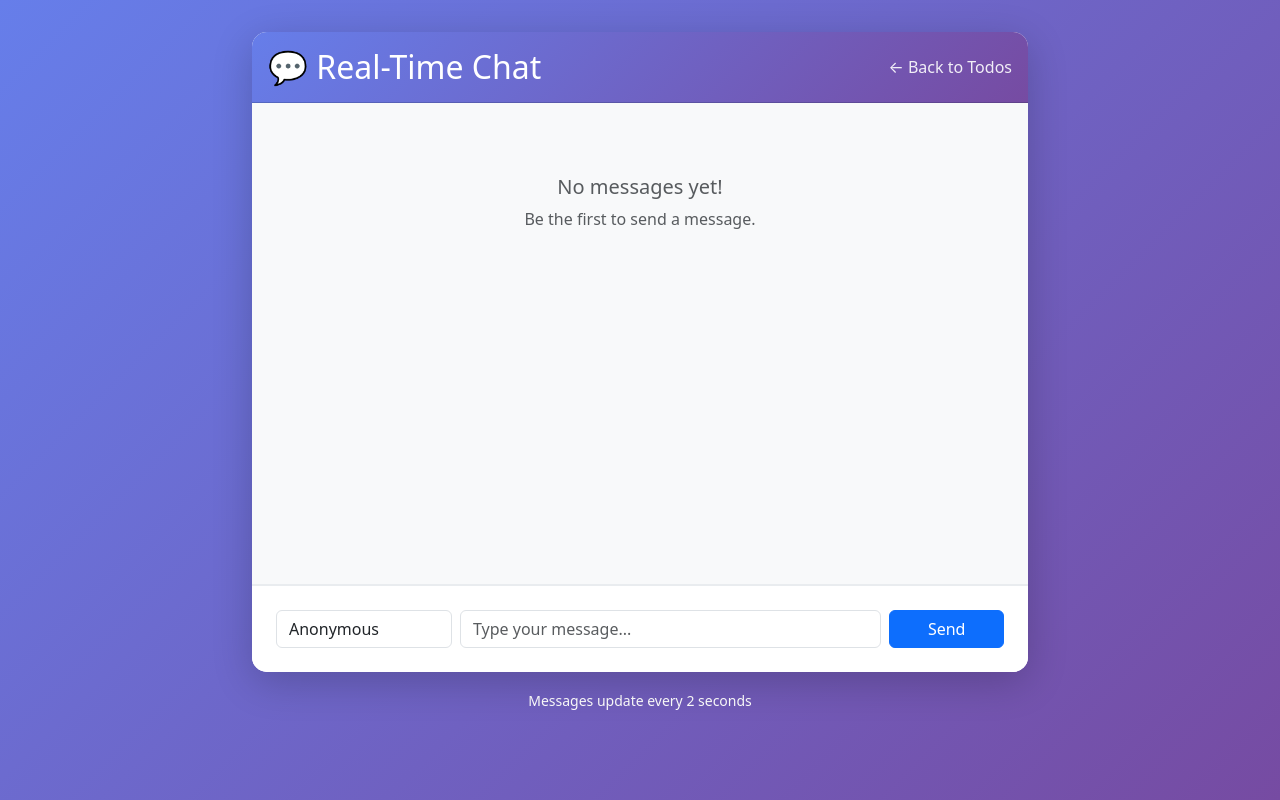
After one commit to devwebro/htmx, a Flask app: page /chat in a window 1280 px wide. The commit adds this page. Run offline with Flask 3, Linux system fonts and the light colour scheme; some libraries are stand-ins or nearby versions.

Commit message:
Add real-time chat feature with JSON storage

```diff
--- a/app.py
+++ b/app.py
@@ -10,10 +10,15 @@ load_todos_on_startup = True
 
 # JSON file for persistent storage
 DATA_FILE = 'todos.json'
+CHAT_FILE = 'chat.json'
 
 # In-memory storage for todos
 todos = []
 next_id = 1
+
+# In-memory storage for chat messages
+messages = []
+next_message_id = 1
 
 
 def load_todos():
@@ -42,9 +47,36 @@ def save_todos():
         pass
 
 
+def load_messages():
+    """Load chat messages from JSON file"""
+    global messages, next_message_id
+    if os.path.exists(CHAT_FILE):
+        try:
+            with open(CHAT_FILE, 'r') as f:
+                data = json.load(f)
+                messages = data.get('messages', [])
+                next_message_id = data.get('next_message_id', 1)
+        except (json.JSONDecodeError, IOError):
+            messages = []
+            next_message_id = 1
+    else:
+        messages = []
+        next_message_id = 1
+
+
+def save_messages():
+    """Save chat messages to JSON file"""
+    try:
+        with open(CHAT_FILE, 'w') as f:
+            json.dump({'messages': messages, 'next_message_id': next_message_id}, f, indent=2)
+    except IOError:
+        pass
+
+
 # Load todos when app starts (for production)
 if load_todos_on_startup:
     load_todos()
+    load_messages()
 
 
 @app.route('/')
@@ -101,6 +133,39 @@ def delete_todo(todo_id):
     return render_template('todos.html', todos=todos)
 
 
+@app.route('/chat')
+def chat():
+    """Render the chat page"""
+    return render_template('chat.html', messages=messages)
+
+
+@app.route('/chat/messages', methods=['GET'])
+def get_messages():
+    """Get all chat messages"""
+    return render_template('chat_messages.html', messages=messages)
+
+
+@app.route('/chat/messages', methods=['POST'])
+def send_message():
+    """Send a new chat message"""
+    global next_message_id
+    username = request.form.get('username', 'Anonymous')
+    message = request.form.get('message')
+
+    if message:
+        msg = {
+            'id': next_message_id,
+            'username': username,
+            'message': message,
+            'timestamp': datetime.now().strftime('%Y-%m-%d %H:%M:%S')
+        }
+        messages.append(msg)
+        next_message_id += 1
+        save_messages()
+
+    return render_template('chat_messages.html', messages=messages)
+
+
 if __name__ == '__main__':
     load_todos()
     port = int(os.environ.get('PORT', 5000))
--- /dev/null
+++ b/templates/chat.html
@@ -0,0 +1,164 @@
+<!DOCTYPE html>
+<html lang="en">
+<head>
+    <meta charset="UTF-8">
+    <meta name="viewport" content="width=device-width, initial-scale=1.0">
+    <title>Real-Time Chat</title>
+
+    <!-- Bootstrap CSS -->
+    <link href="https://cdn.jsdelivr.net/npm/bootstrap@5.3.0/dist/css/bootstrap.min.css" rel="stylesheet">
+
+    <!-- htmx -->
+    <script src="https://unpkg.com/htmx.org@1.9.10"></script>
+
+    <style>
+        body {
+            background: linear-gradient(135deg, #667eea 0%, #764ba2 100%);
+            min-height: 100vh;
+            padding: 2rem 0;
+        }
+        .chat-container {
+            max-width: 800px;
+            margin: 0 auto;
+        }
+        .card {
+            box-shadow: 0 10px 40px rgba(0,0,0,0.2);
+            border: none;
+            border-radius: 15px;
+            height: 80vh;
+            display: flex;
+            flex-direction: column;
+        }
+        .header-gradient {
+            background: linear-gradient(135deg, #667eea 0%, #764ba2 100%);
+            color: white;
+            border-radius: 15px 15px 0 0 !important;
+        }
+        .chat-messages {
+            flex-grow: 1;
+            overflow-y: auto;
+            padding: 1.5rem;
+            background-color: #f8f9fa;
+            max-height: 500px;
+        }
+        .message {
+            margin-bottom: 1rem;
+            animation: slideIn 0.3s ease;
+        }
+        @keyframes slideIn {
+            from {
+                opacity: 0;
+                transform: translateY(10px);
+            }
+            to {
+                opacity: 1;
+                transform: translateY(0);
+            }
+        }
+        .message .card {
+            box-shadow: 0 2px 5px rgba(0,0,0,0.1);
+            height: auto;
+        }
+        .message-header {
+            font-weight: bold;
+            color: #667eea;
+        }
+        .message-time {
+            font-size: 0.75rem;
+            color: #6c757d;
+        }
+        .chat-input-container {
+            border-top: 2px solid #e9ecef;
+            padding: 1.5rem;
+            background-color: white;
+            border-radius: 0 0 15px 15px;
+        }
+        .nav-link-custom {
+            color: white;
+            text-decoration: none;
+            opacity: 0.9;
+        }
+        .nav-link-custom:hover {
+            opacity: 1;
+            color: white;
+        }
+    </style>
+</head>
+<body>
+    <div class="container chat-container">
+        <div class="card">
+            <div class="card-header header-gradient py-3 d-flex justify-content-between align-items-center">
+                <h2 class="mb-0">💬 Real-Time Chat</h2>
+                <a href="/" class="nav-link-custom">
+                    <span>← Back to Todos</span>
+                </a>
+            </div>
+
+            <!-- Chat Messages -->
+            <div class="chat-messages" id="chat-messages"
+                 hx-get="/chat/messages"
+                 hx-trigger="every 2s"
+                 hx-swap="innerHTML">
+                {% include 'chat_messages.html' %}
+            </div>
+
+            <!-- Chat Input -->
+            <div class="chat-input-container">
+                <form hx-post="/chat/messages"
+                      hx-target="#chat-messages"
+                      hx-swap="innerHTML"
+                      class="needs-validation"
+                      id="chat-form">
+                    <div class="row g-2">
+                        <div class="col-md-3">
+                            <input type="text"
+                                   name="username"
+                                   class="form-control"
+                                   placeholder="Your name"
+                                   value="Anonymous"
+                                   required>
+                        </div>
+                        <div class="col-md-7">
+                            <input type="text"
+                                   name="message"
+                                   class="form-control"
+                                   placeholder="Type your message..."
+                                   required
+                                   autocomplete="off"
+                                   id="message-input">
+                        </div>
+                        <div class="col-md-2">
+                            <button class="btn btn-primary w-100" type="submit">
+                                Send
+                            </button>
+                        </div>
+                    </div>
+                </form>
+            </div>
+        </div>
+        <div class="text-center mt-3">
+            <small class="text-white">Messages update every 2 seconds</small>
+        </div>
+    </div>
+
+    <!-- Bootstrap JS -->
+    <script src="https://cdn.jsdelivr.net/npm/bootstrap@5.3.0/dist/js/bootstrap.bundle.min.js"></script>
+
+    <script>
+        // Clear message input after sending
+        document.getElementById('chat-form').addEventListener('htmx:afterRequest', function(event) {
+            if (event.detail.successful) {
+                document.getElementById('message-input').value = '';
+                // Scroll to bottom
+                const chatMessages = document.getElementById('chat-messages');
+                chatMessages.scrollTop = chatMessages.scrollHeight;
+            }
+        });
+
+        // Auto-scroll to bottom on update
+        document.getElementById('chat-messages').addEventListener('htmx:afterSwap', function() {
+            this.scrollTop = this.scrollHeight;
+        });
+    </script>
+</body>
+</html>
--- /dev/null
+++ b/templates/chat_messages.html
@@ -0,0 +1,20 @@
+{% if messages %}
+    {% for msg in messages %}
+    <div class="message">
+        <div class="card">
+            <div class="card-body py-2 px-3">
+                <div class="d-flex justify-content-between align-items-start">
+                    <span class="message-header">{{ msg.username }}</span>
+                    <span class="message-time">{{ msg.timestamp }}</span>
+                </div>
+                <p class="mb-0 mt-1">{{ msg.message }}</p>
+            </div>
+        </div>
+    </div>
+    {% endfor %}
+{% else %}
+    <div class="text-center py-5 text-muted">
+        <h5>No messages yet!</h5>
+        <p>Be the first to send a message.</p>
+    </div>
+{% endif %}
```
Also changed, not shown: templates/index.html (+8 -3 lines), 1 other file.
